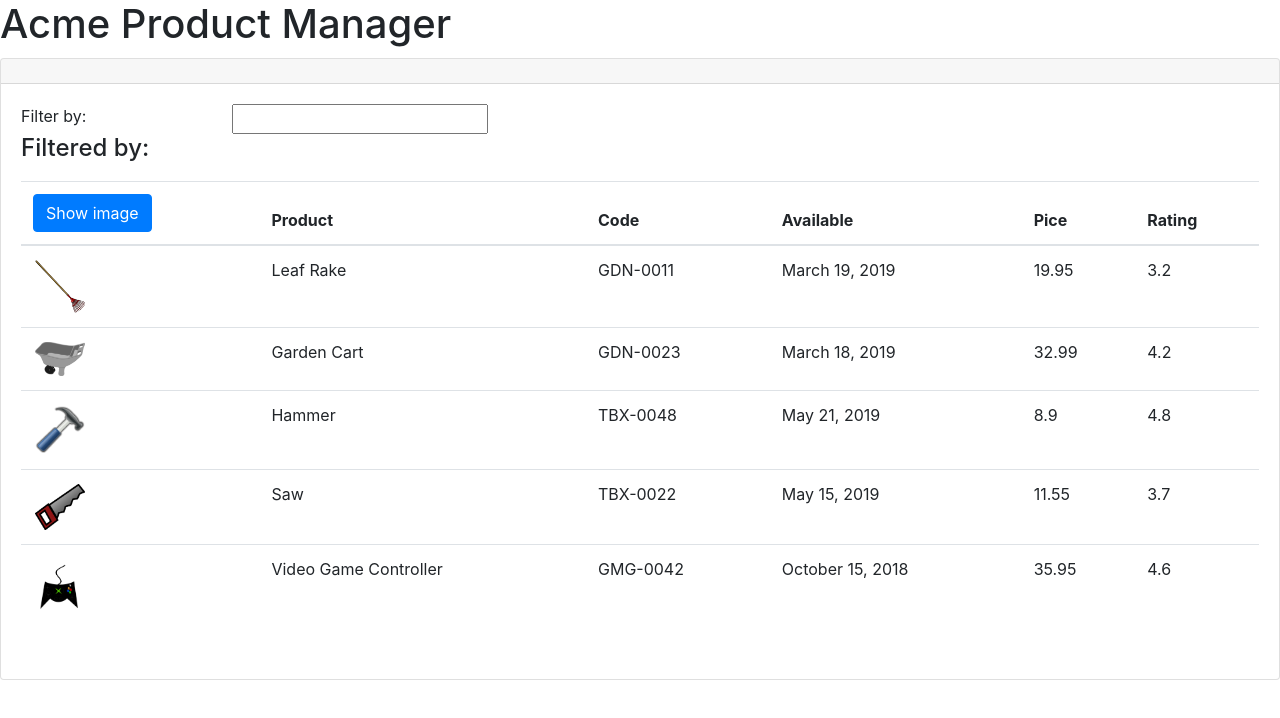
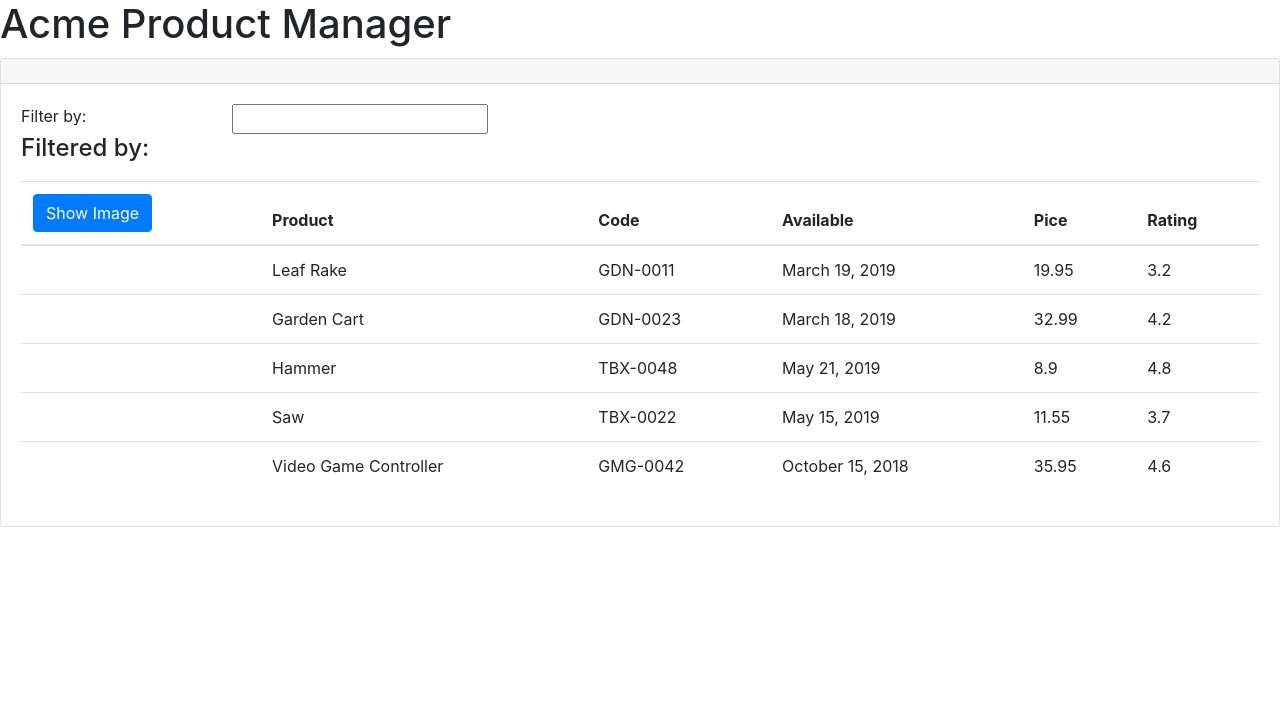
Before and after one commit to danielcruzdev/angular-getting-started, an Angular app: page / in a window 1280 px wide. Shown: the top 718 px of the page. Built offline with nearby package versions, Linux system fonts and the light colour scheme.

Commit message:
Show and Hide image

```diff
--- a/src/app/products/product-list.component.html
+++ b/src/app/products/product-list.component.html
@@ -19,7 +19,10 @@
         <thead>
           <tr>
             <th>
-              <button class="btn btn-primary">Show image</button>
+              <button class="btn btn-primary"
+                     (click)='toggleImage()'>
+                     {{showImage ? 'Hide Image' : 'Show Image'}}
+              </button>
             </th>
             <th>Product</th>
             <th>Code</th>
@@ -31,7 +34,8 @@
         <tbody>
           <tr *ngFor='let product of products'>
             <td>
-              <img [src]="product.imageUrl"
+              <img *ngIf='showImage'
+                   [src]="product.imageUrl"
                    [title]="product.productName"
                    [style.width.px]='imageWidth'
                    [style.margin.px]='imageMargin'>
--- a/src/app/products/product-list.component.ts
+++ b/src/app/products/product-list.component.ts
@@ -9,6 +9,7 @@
     pageTitle: "Product List";
     imageWidth: number = 50;
     imageMargin: number = 2;
+    showImage: boolean = false;
     products: any[] = [
         {
             "productId": 1,
@@ -61,4 +62,8 @@
             "imageUrl": "assets/images/xbox-controller.png"
           }
     ];
+
+    toggleImage(): void {
+      this.showImage = !this.showImage;
+    }
 }
```
